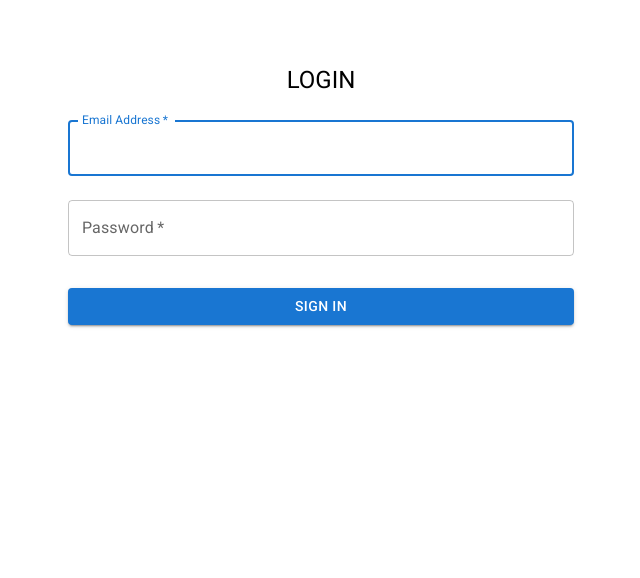
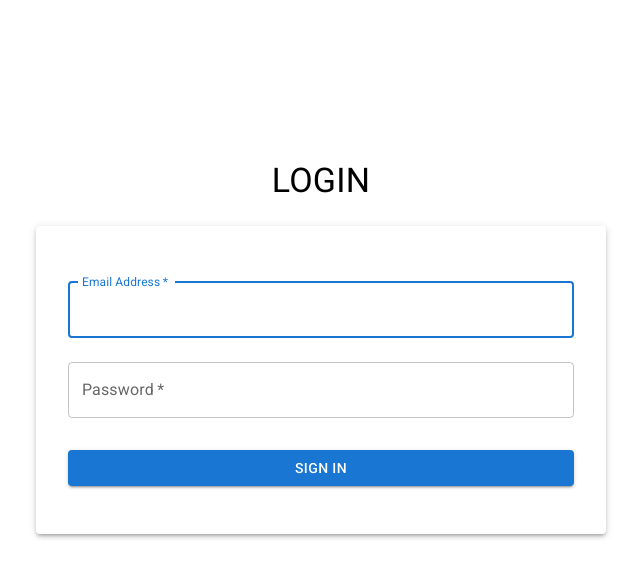
Before and after one commit to Gauts7/inventory_management_FE, a React (Create React App) app: page / in a window 1280 px wide. Shown: the top 578 px of the page, without its empty margins (319-959 px from the left). Built offline with nearby package versions, Linux system fonts and the light colour scheme.

Commit message:
simple_login_page

```diff
--- a/src/components/login.js
+++ b/src/components/login.js
@@ -23,18 +23,23 @@ function Login() {
     const handleData =()=>{
 
     }
+
+    const submitData =()=>{
+
+    }
   return (
 
     <Box
     sx={{
-      marginTop: 8,
+      marginTop: 20,
       display: 'flex',
       flexDirection: 'column',
       alignItems: 'center',
     }}
-  >
-    <Typography variant='h5'>LOGIN</Typography>
-      <Box component="form" noValidate sx={{ mt: 1 }}>
+  ><Typography variant='h4' sx={{mb:3}} >LOGIN</Typography>
+    <Paper elevation={3} sx={{p:4}}>
+
+      <Box component="form"  sx={{ mt: 1 }}>
             <TextField
               margin="normal"
               required
@@ -44,6 +49,7 @@ function Login() {
               name="email"
               autoComplete="email"
               autoFocus
+              onChange={handleData}
             />
             <TextField
               margin="normal"
@@ -54,16 +60,19 @@ function Login() {
               type="password"
               id="password"
               autoComplete="current-password"
+              onChange={handleData}
             />
             <Button
               type="submit"
               fullWidth
               variant="contained"
               sx={{ mt: 3, mb: 2 }}
+              onClick={submitData}
             >
               Sign In
             </Button>
             </Box>
+            </Paper>
     </Box>
     )
 }
```
